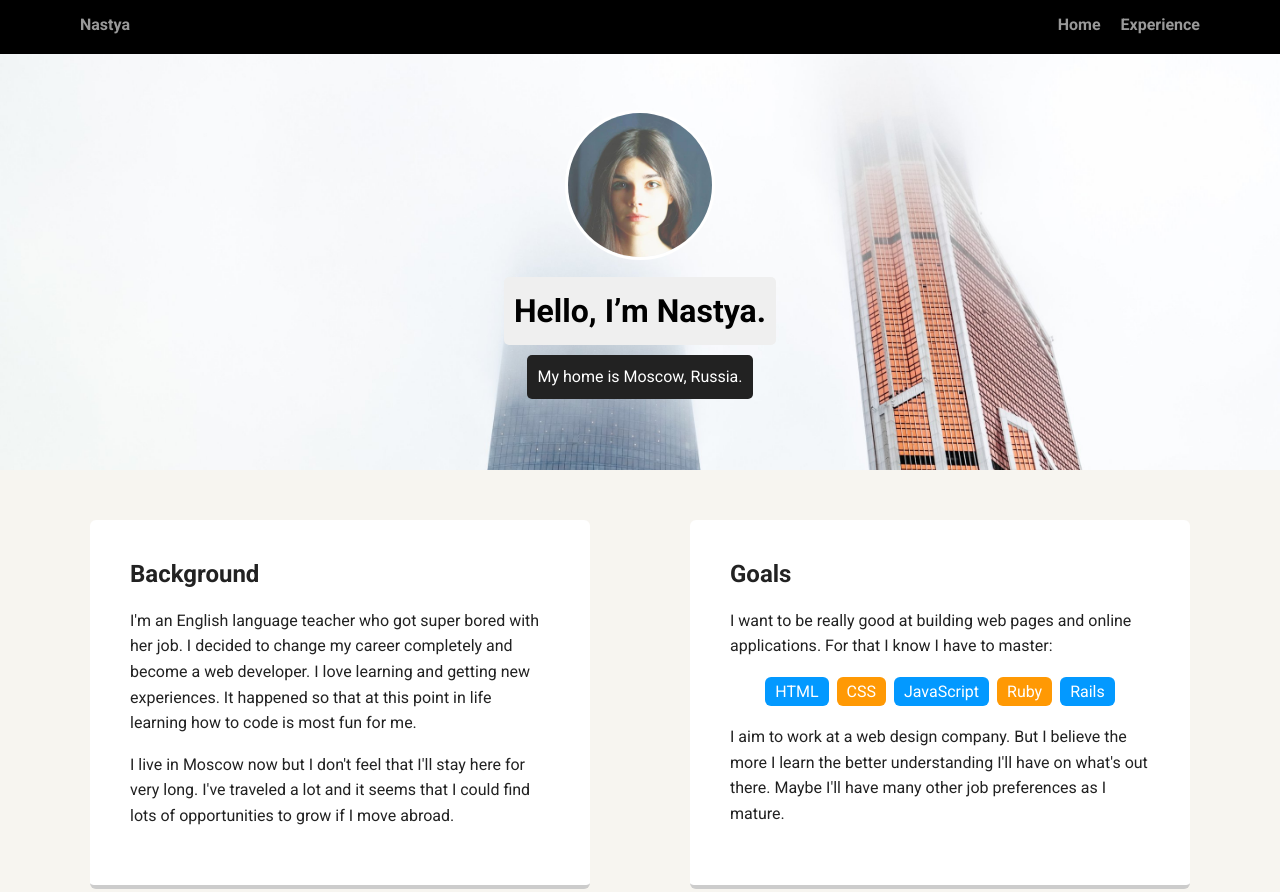
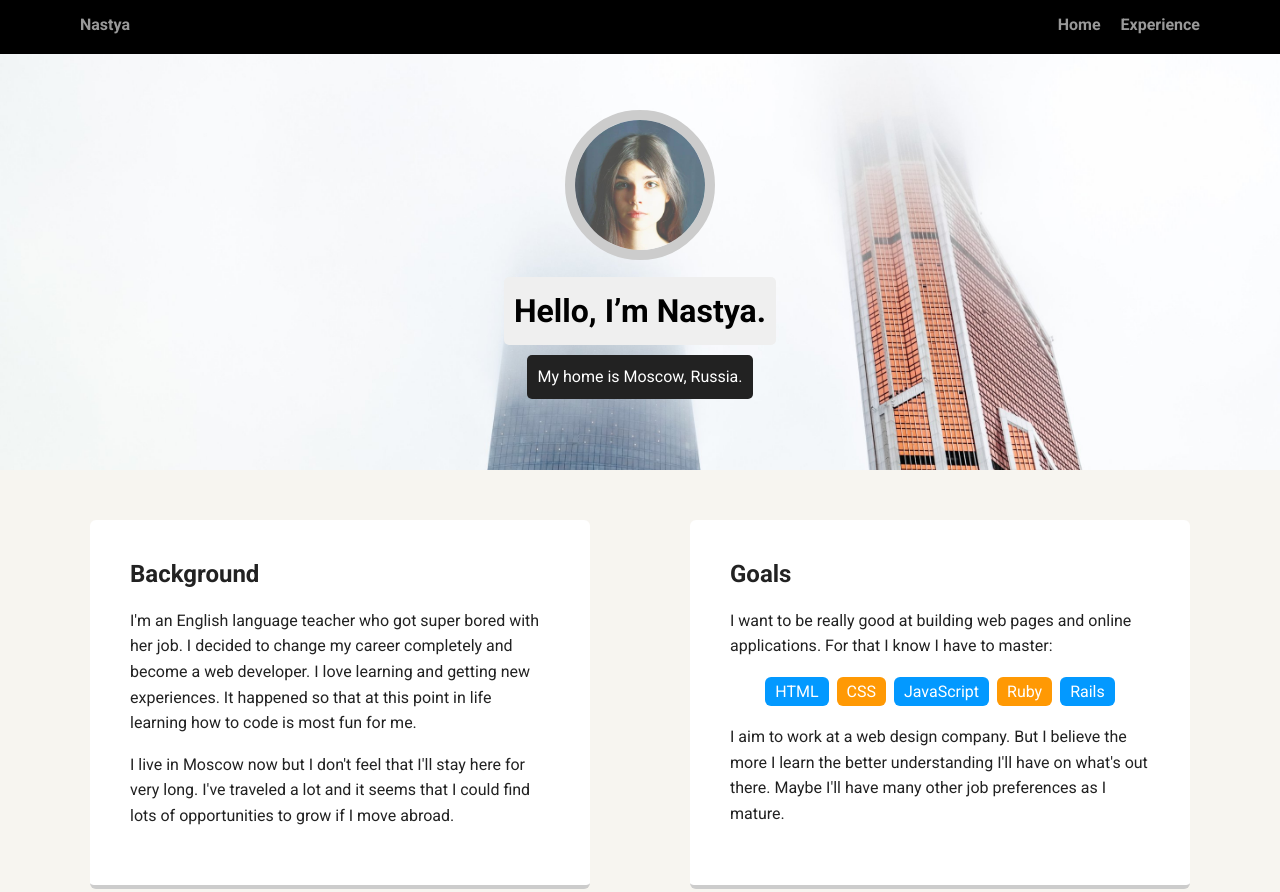
Before and after one commit to rulflyfly/1st-tech-degree-progect, a plain HTML site: page index.html in a window 1280 px wide. Shown: the top 892 px of the page. Drawn offline with Linux system fonts and the light colour scheme; a web font is replaced by a local one.

Commit message:
changed profie pic border and transform
final now

```diff
--- a/styles.css
+++ b/styles.css
@@ -110,11 +110,11 @@ header .profile-image {
   width: 150px;
   height: 150px;
   border-radius: 50%;
-  border: 3px solid white;
+  border: 10px solid #ccc;
   transition: all .5s;
 }
 header .profile-image:hover {
-  transform: scale(1.2) rotate(5deg);
+  transform: scale(1.2);
 }
 .tag {
   background-color: #efefef;
```
